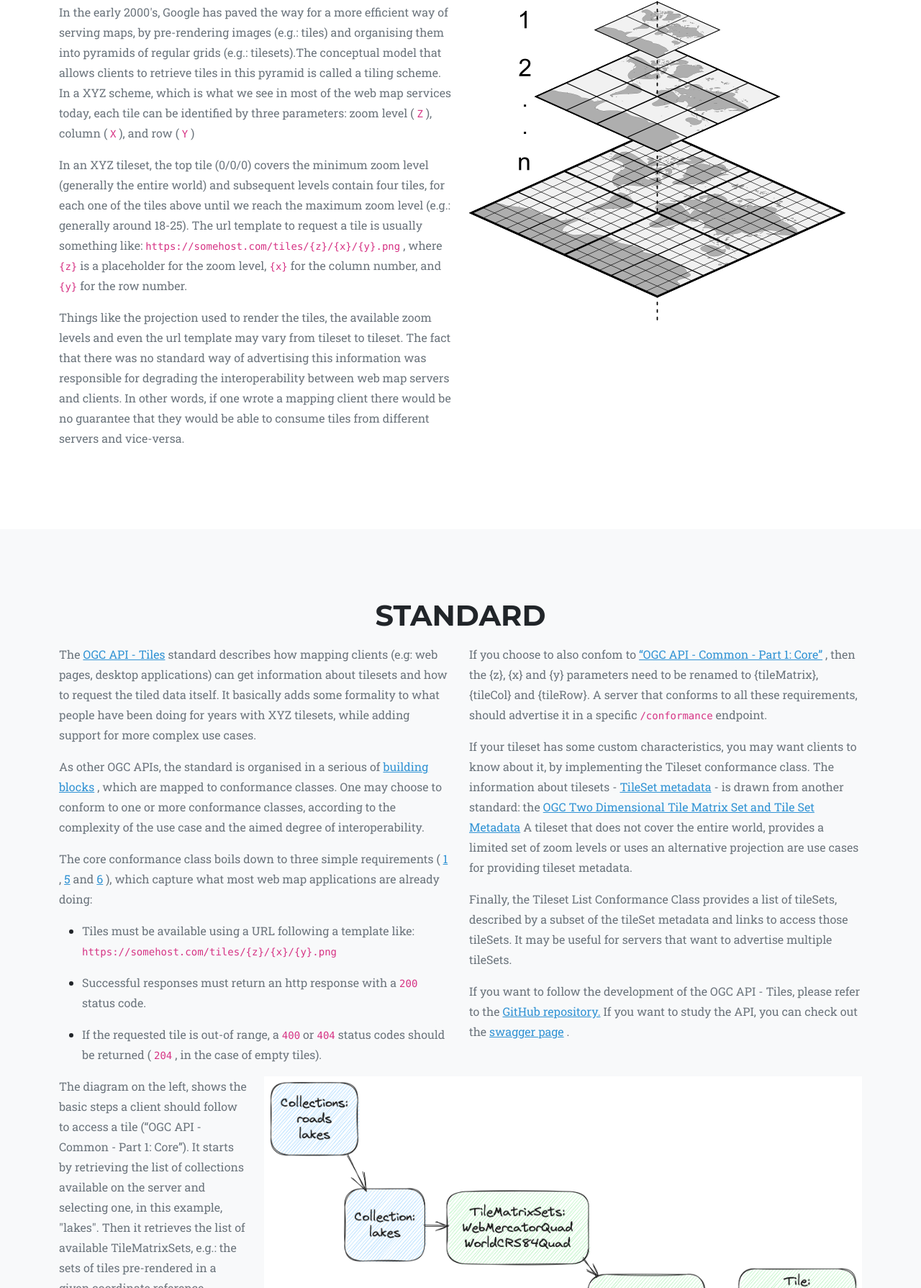
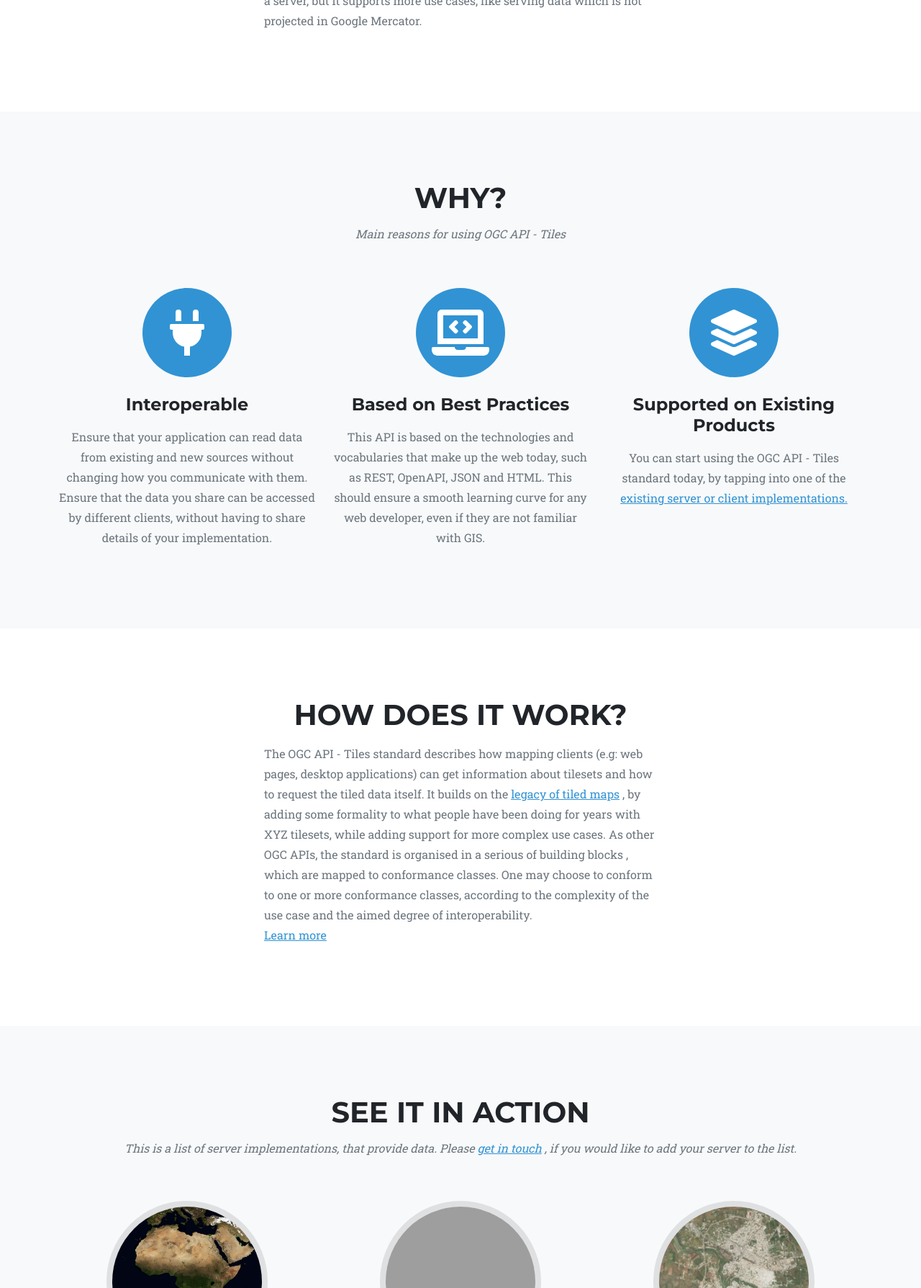
Before and after one commit to opengeospatial/ogc-tiles-website, a plain HTML site: page index.html in a window 1280 px wide. Shown: the part 1011-2800 px from the top of the page at 72% size. Drawn offline with nearby package versions, Linux system fonts and the light colour scheme; grey boxes are pictures that could not be loaded.

Commit message:
- content refactoring - move details to separate pages

```diff
--- a/index.html
+++ b/index.html
@@ -30,11 +30,24 @@
                 </button>
                 <div class="collapse navbar-collapse" id="navbarResponsive">
                     <ul class="navbar-nav text-uppercase ms-auto py-4 py-lg-0">
-                        <li class="nav-item"><a class="nav-link" href="#background">Background</a></li>
-                        <li class="nav-item"><a class="nav-link" href="#standard">Standard</a></li>
-                        <li class="nav-item"><a class="nav-link" href="#inaction">In Action</a></li>
-                        <li class="nav-item"><a class="nav-link" href="#getstarted">Get Started</a></li>
-                        <li class="nav-item"><a class="nav-link" href="#getinvolved">Get Involved</a></li>
+                        <li class="nav-item">
+                            <strong><a class="nav-link" href="#what">What is it?</a></strong>
+                        </li>
+                        <li class="nav-item">
+                            <strong><a class="nav-link" href="#why">Why Tiles?</a></strong>
+                        </li>
+                        <li class="nav-item">
+                            <strong><a class="nav-link" href="#how">How does it work?</a></strong>
+                        </li>
+                        <li class="nav-item">
+                            <strong><a class="nav-link" href="#inaction">In Action</a></strong>
+                        </li>
+                        <li class="nav-item">
+                            <strong><a class="nav-link" href="#getstarted">Get Started</a></strong>
+                        </li>
+                        <li class="nav-item">
+                            <strong><a class="nav-link" href="#getinvolved">Get Involved</a></strong>
+                        </li>
                     </ul>
                 </div>
                 <a href="https://github.com/opengeospatial/ogc-tiles-website" target="_blank"><img style="position: absolute; top: 0; right: 0; border: 0" src="https://github.blog/wp-content/uploads/2008/12/forkme_right_darkblue_121621.png" alt="Fork me on GitHub" /></a>
@@ -45,146 +58,86 @@
             <div class="container">
                 <div class="masthead-heading text-uppercase">OGC API - Tiles</div>
                 <div class="masthead-subheading">Enabling responsive interactive maps</div>
-                <a class="btn btn-primary btn-xl text-uppercase" href="#background">Tell Me More</a>
-                <a class="btn btn-primary btn-xl text-uppercase" href="#standard">Get Started</a>
+                <a class="btn btn-primary btn-xl text-uppercase" href="#what">Tell Me More</a>
+                <a class="btn btn-primary btn-xl text-uppercase" href="#getstarted">Get Started</a>
             </div>
         </header>
-        <!-- Background-->
-        <section class="page-section" id="background">
+        <!-- About-->
+        <section class="page-section" id="what">
             <div class="container">
-                <div class="text-center"><h2 class="section-heading text-uppercase">How Tiled Maps work</h2></div>
-                <div class="row text-justified">
-                    <div class="col-md-6">
+                <div class="text-center"><h2 class="section-heading text-uppercase">A REST-ful JSON upgrade to WMTS</h2></div>
+                <div class="row justify-content-center">
+                    <div class="col-6">
                         <p class="text-muted">
-                            The first web maps were provided by services that would generate map images on demand. The Web Map Service (e.g.
-                            <a href="https://en.wikipedia.org/wiki/Web_Map_Service" target="_blank">WMS</a>
-                            ), part of the first generation of OGC standards, is an example of this.
+                            Unlike
+                            <a href="https://en.wikipedia.org/wiki/Web_Map_Tile_Service" target="_blank">WMTS</a>
+                            , It uses JSON instead of XML and it is
+                            <a href="https://blocks.ogc.org/#background" target="_blank">modular</a>
+                            , which means you can easily integrate it into existing applications. Like the
+                            <a href="https://docs.mapbox.com/help/glossary/tilejson/" target="_blank">TileJSON</a>
+                            specification, it provides a way to describe tilesets available on a server, but it supports more use cases, like serving data which is not projected in Google Mercator.
                         </p>
-                        <p class="text-muted">
-                            In the early 2000's, Google has paved the way for a more efficient way of serving maps, by pre-rendering images (e.g.: tiles) and organising them into pyramids of regular grids (e.g.: tilesets).The conceptual model that allows clients to retrieve tiles in this pyramid is called a tiling scheme. In a XYZ scheme, which is what we see in most of the web map services today, each tile can be identified by three parameters: zoom level (
-                            <code>Z</code>
-                            ), column (
-                            <code>X</code>
-                            ), and row (
-                            <code>Y</code>
-                            )
-                        </p>
-                        <p class="text-muted">
-                            In an XYZ tileset, the top tile (0/0/0) covers the minimum zoom level (generally the entire world) and subsequent levels contain four tiles, for each one of the tiles above until we reach the maximum zoom level (e.g.: generally around 18-25). The url template to request a tile is usually something like:
-                            <code>https://somehost.com/tiles/{z}/{x}/{y}.png</code>
-                            , where
-                            <code>{z}</code>
-                            is a placeholder for the zoom level,
-                            <code>{x}</code>
-                            for the column number, and
-                            <code>{y}</code>
-                            for the row number.
-                        </p>
-                        <p class="text-muted">Things like the projection used to render the tiles, the available zoom levels and even the url template may vary from tileset to tileset. The fact that there was no standard way of advertising this information was responsible for degrading the interoperability between web map servers and clients. In other words, if one wrote a mapping client there would be no guarantee that they would be able to consume tiles from different servers and vice-versa.</p>
                     </div>
-                    <div class="col-md-6"><img src="assets/img/tileset.png" title="Source: https://developers.planet.com/blog/2023/May/12/ogc-made-easy-tiling-spec/" alt=".." /></div>
                 </div>
             </div>
         </section>
-        <!-- Standard-->
-        <section class="page-section bg-light" id="standard">
+        <!-- Why-->
+        <section class="page-section bg-light" id="why">
             <div class="container">
-                <div class="text-center"><h2 class="section-heading text-uppercase">Standard</h2></div>
-                <div class="row text-justified">
-                    <div class="col-md-6">
+                <div class="text-center">
+                    <h2 class="section-heading text-uppercase">Why?</h2>
+                    <h3 class="section-subheading text-muted">Main reasons for using OGC API - Tiles</h3>
+                </div>
+                <div class="row text-center">
+                    <div class="col-md-4">
+                        <span class="fa-stack fa-4x">
+                            <i class="fas fa-circle fa-stack-2x text-primary"></i>
+                            <i class="fas fa-plug fa-stack-1x fa-inverse"></i>
+                        </span>
+                        <h4 class="my-3">Interoperable</h4>
+                        <p class="text-muted">Ensure that your application can read data from existing and new sources without changing how you communicate with them. Ensure that the data you share can be accessed by different clients, without having to share details of your implementation.</p>
+                    </div>
+                    <div class="col-md-4">
+                        <span class="fa-stack fa-4x">
+                            <i class="fas fa-circle fa-stack-2x text-primary"></i>
+                            <i class="fas fa-laptop-code fa-stack-1x fa-inverse"></i>
+                        </span>
+                        <h4 class="my-3">Based on Best Practices</h4>
+                        <p class="text-muted">This API is based on the technologies and vocabularies that make up the web today, such as REST, OpenAPI, JSON and HTML. This should ensure a smooth learning curve for any web developer, even if they are not familiar with GIS.</p>
+                    </div>
+                    <div class="col-md-4">
+                        <span class="fa-stack fa-4x">
+                            <i class="fas fa-circle fa-stack-2x text-primary"></i>
+                            <i class="fas fa-layer-group fa-stack-1x fa-inverse"></i>
+                        </span>
+                        <h4 class="my-3">Supported on Existing Products</h4>
                         <p class="text-muted">
-                            The
-                            <a href="https://docs.ogc.org/is/20-057/20-057.html" target="_blank">OGC API - Tiles</a>
-                            standard describes how mapping clients (e.g: web pages, desktop applications) can get information about tilesets and how to request the tiled data itself. It basically adds some formality to what people have been doing for years with XYZ tilesets, while adding support for more complex use cases.
-                        </p>
-                        <p class="text-muted">
-                            As other OGC APIs, the standard is organised in a serious of
-                            <a href="https://blocks.ogc.org/" target="_blank">building blocks</a>
-                            , which are mapped to conformance classes. One may choose to conform to one or more conformance classes, according to the complexity of the use case and the aimed degree of interoperability.
-                        </p>
-                        <p class="text-muted">
-                            The core conformance class boils down to three simple requirements (
-                            <a href="https://docs.ogc.org/is/20-057/20-057.html#req_core_tc-op" target="_blank">1</a>
-                            ,
-                            <a href="https://docs.ogc.org/is/20-057/20-057.html#req_core_core_tc-success" target="_blank">5</a>
-                            and
-                            <a href="https://docs.ogc.org/is/20-057/20-057.html#req_core_core_tc-error" target="_blank">6</a>
-                            ), which capture what most web map applications are already doing:
-                        </p>
-                        <div class="text-left">
-                            <ul>
-                                <li>
-                                    <p class="text-muted">
-                                        Tiles must be available using a URL following a template like:
-                                        <code>https://somehost.com/tiles/{z}/{x}/{y}.png</code>
-                                    </p>
-                                </li>
-                                <li>
-                                    <p class="text-muted">
-                                        Successful responses must return an http response with a
-                                        <code>200</code>
-                                        status code.
-                                    </p>
-                                </li>
-                                <li>
-                                    <p class="text-muted">
-                                        If the requested tile is out-of range, a
-                                        <code>400</code>
-                                        or
-                                        <code>404</code>
-                                        status codes should be returned (
-                                        <code>204</code>
-                                        , in the case of empty tiles).
-                                    </p>
-                                </li>
-                            </ul>
-                        </div>
-                    </div>
-                    <div class="col-md-6">
-                        <p class="text-muted">
-                            If you choose to also confom to
-                            <a href="https://docs.ogc.org/DRAFTS/19-072.html">“OGC API - Common - Part 1: Core”</a>
-                            , then the {z}, {x} and {y} parameters need to be renamed to {tileMatrix}, {tileCol} and {tileRow}. A server that conforms to all these requirements, should advertise it in a specific
-                            <code>/conformance</code>
-                            endpoint.
-                        </p>
-                        <p class="text-muted">
-                            If your tileset has some custom characteristics, you may want clients to know about it, by implementing the Tileset conformance class. The information about tilesets -
-                            <a href="https://docs.ogc.org/is/17-083r4/17-083r4.html#toc20" target="_blank">TileSet metadata</a>
-                            - is drawn from another standard: the
-                            <a href="https://docs.ogc.org/is/17-083r4/17-083r4.html" target="_blank">OGC Two Dimensional Tile Matrix Set and Tile Set Metadata</a>
-                            A tileset that does not cover the entire world, provides a limited set of zoom levels or uses an alternative projection are use cases for providing tileset metadata.
-                        </p>
-                        <p class="text-muted">Finally, the Tileset List Conformance Class provides a list of tileSets, described by a subset of the tileSet metadata and links to access those tileSets. It may be useful for servers that want to advertise multiple tileSets.</p>
-                        <p class="text-muted">
-                            If you want to follow the development of the OGC API - Tiles, please refer to the
-                            <a href="https://github.com/opengeospatial/ogcapi-tiles" target="_blank">GitHub repository.</a>
-                            If you want to study the API, you can check out the
-                            <a href="https://petstore.swagger.io/?url=https://raw.githubusercontent.com/opengeospatial/ogcapi-tiles/master/openapi/ogcapi-tiles-1.bundled.json" target="_blank">swagger page</a>
-                            .
+                            You can start using the OGC API - Tiles standard today, by tapping into one of the
+                            <a href="#getstarted">existing server or client implementations.</a>
                         </p>
                     </div>
                 </div>
-                <div class="row">
-                    <div class="col-sm-3">
+            </div>
+        </section>
+        <!-- How-->
+        <section class="page-section" id="how">
+            <div class="container">
+                <div class="text-center"><h2 class="section-heading text-uppercase">How does it work?</h2></div>
+                <div class="row justify-content-center">
+                    <div class="col-6">
                         <p class="text-muted">
-                            The diagram on the left, shows the basic steps a client should follow to access a tile (“OGC API - Common - Part 1: Core”). It starts by retrieving the list of collections available on the server and selecting one, in this example, "lakes". Then it retrieves the list of available TileMatrixSets, e.g.: the sets of tiles pre-rendered in a given coordinate reference system, and selects one. Finally, it requests a specific tile, using the
-                            <code>x,y,z</code>
-                            indexes.
+                            The OGC API - Tiles standard describes how mapping clients (e.g: web pages, desktop applications) can get information about tilesets and how to request the tiled data itself. It builds on the
+                            <a href="background.html" target="_blank">legacy of tiled maps</a>
+                            , by adding some formality to what people have been doing for years with XYZ tilesets, while adding support for more complex use cases. As other OGC APIs, the standard is organised in a serious of building blocks , which are mapped to conformance classes. One may choose to conform to one or more conformance classes, according to the complexity of the use case and the aimed degree of interoperability.
+                            <br />
+                            <a href="standard.html" target="_blank">Learn more</a>
                         </p>
                     </div>
-                    <div class="col-sm-9"><img src="assets/img/ogc-api-tiles.png" width="100%" title="OGC API - Tiles: Access workflow" alt=".." /></div>
-                </div>
-                <div class="row">
-                    <p class="text-muted">
-                        In this example we are requesting a vector tile, which is indicated by the file extension. The available formats are retrieved through content negotiation. Assuming a local server, the url path would look like:
-                        <code>http://localhost/collections/lakes/tiles/WorldCRS84Quad/0/0/0.pbf</code>
-                    </p>
                 </div>
             </div>
         </section>
         <!-- In action-->
-        <section class="page-section" id="inaction">
+        <section class="page-section bg-light" id="inaction">
             <div class="container">
                 <div class="text-center">
                     <h2 class="section-heading text-uppercase">See it In Action</h2>
@@ -259,7 +212,7 @@
                 </div>
             </div>
         </section>
-        <section class="page-section bg-light" id="getstarted">
+        <section class="page-section" id="getstarted">
             <div class="container">
                 <div class="text-center">
                     <h2 class="section-heading text-uppercase">Get Started</h2>
@@ -429,7 +382,7 @@
                 </div>
             </div>
         </section>
-        <section class="page-section" id="adopters">
+        <section class="page-section bg-light" id="ogc">
             <div class="container">
                 <div class="text-center"><h2 class="section-heading text-uppercase">Who is behind OGC API - Tiles?</h2></div>
                 <p class="text-muted">
@@ -442,7 +395,7 @@
             </div>
         </section>
         <!-- Get involved-->
-        <section class="page-section bg-light" id="getinvolved">
+        <section class="page-section" id="getinvolved">
             <div class="container">
                 <div class="text-center">
                     <h2 class="section-heading text-uppercase">Get Involved</h2>
--- a/js/scripts.js
+++ b/js/scripts.js
@@ -1,6 +1,6 @@
 /*!
 * Start Bootstrap - Agency v7.0.5 (https://startbootstrap.com/theme/agency)
-* Copyright 2013-2023 Start Bootstrap
+* Copyright 2013-2024 Start Bootstrap
 * Licensed under MIT (https://github.com/StartBootstrap/startbootstrap-agency/blob/master/LICENSE)
 */
 //
```
Also changed, not shown: css/styles.css.
